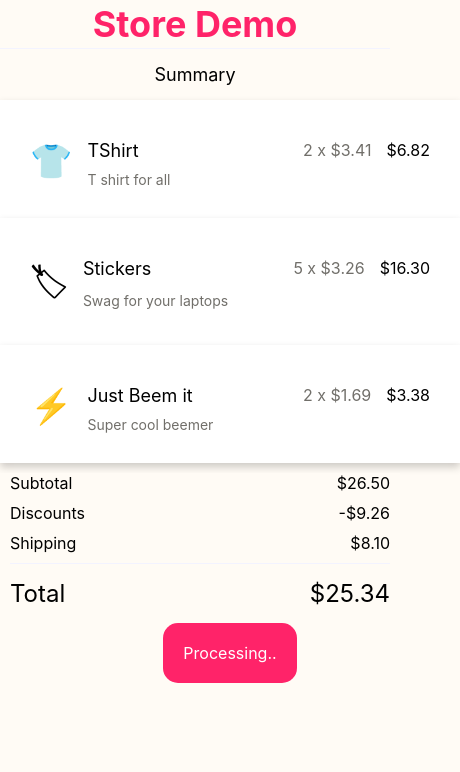
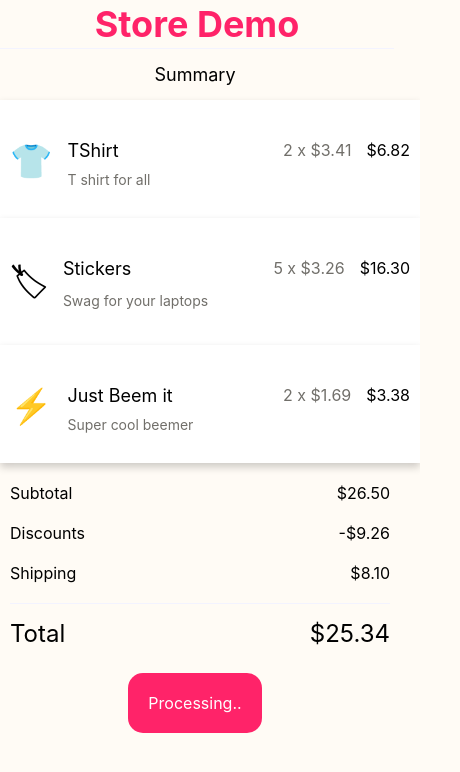
Before and after one commit to beem-it/beemit-merchant-demo, a website: page public/index.html in a window 390 px wide. Both pictures are taken after a click on the button "Pay With BeemIt". Shown: the whole page, 460 px wide, since content can reach past the window. Drawn offline with Linux system fonts and the light colour scheme; no server answers.

Commit message:
feat: pay order through mobile site (#3)

```diff
--- a/public/index.html
+++ b/public/index.html
@@ -1,5 +1,6 @@
 <html>
   <head>
+    <meta name="viewport" content="width=device-width, initial-scale=1" />
     <div class="header">
       <h1>Store Demo</h1>
     </div>
@@ -31,6 +32,11 @@
         <div id="pay-container" class="pay-container">
           <button class="action-button" id="pay-button">Pay With BeemIt</button>
         </div>
+        <div id="pay-deeplink-container" class="pay-deeplink-container hidden">
+          <button class="action-button" id="pay-deeplink-button">
+            Open Beem It to pay
+          </button>
+        </div>
         <div id="qr-code" class="qr-code-container hidden">
           <div id="qr" class="qrimage"></div>
           <div class="message">
--- a/public/javascript/payment.js
+++ b/public/javascript/payment.js
@@ -2,11 +2,14 @@
   const payContainer = document.getElementById('pay-container');
   const payButton = document.getElementById('pay-button');
   const qrContainer = document.getElementById('qr-code');
-  const qr = document.getElementById('qr');
   const success = document.getElementById('success');
-  const failure = document.getElementById('failure');
+  const error = document.getElementById('error');
   const cart = document.getElementById('cart');
   const tryAgainButton = document.getElementById('try-again');
+  const payDeeplinkButton = document.getElementById('pay-deeplink-button');
+  const payDeeplinkContainer = document.getElementById(
+    'pay-deeplink-container'
+  );
 
   let orderId = null;
 
@@ -32,11 +35,20 @@
       payContainer.classList.add('hidden');
       qrContainer.classList.remove('hidden');
 
-      new QRCode('qr', {
-        text: order.app_url,
-        width: 100,
-        height: 100,
-      });
+      if (getComputedStyle(qrContainer, null).display !== 'none') {
+        // Show QR code on desktop for user to scan the code and pay.
+        new QRCode('qr', {
+          text: order.app_url,
+          width: 100,
+          height: 100,
+        });
+      } else {
+        payDeeplinkContainer.classList.remove('hidden');
+        // Show deeplink button on the phone to redirect to app
+        payDeeplinkButton.onclick = () => {
+          window.open(order.app_url, '_blank');
+        };
+      }
 
       pollPaymentStatus(orderId);
     } catch (error) {
--- a/public/stylesheets/cart.css
+++ b/public/stylesheets/cart.css
@@ -7,9 +7,11 @@
 
 .header {
   padding: 2px;
-  text-align: center;
   color: #ff2369;
   font-size: 18px;
+  width: 100%;
+  margin: 0 auto;
+  text-align: center;
   border-bottom: 1px solid #f3f3ff;
 }
 
@@ -17,6 +19,12 @@
   font-size: 18px;
   text-align: center;
   padding: 15px;
+}
+
+#order-items {
+  display: flex;
+  flex-direction: column;
+  margin: auto;
 }
 
 #order-items p {
@@ -82,7 +90,7 @@
   background-color: white;
   font-size: 16px;
 }
-
+.pay-deeplink-container,
 .pay-container {
   display: flex;
   width: 460px;
@@ -104,6 +112,8 @@
 }
 
 .pay-summary {
+  display: flex;
+  flex-direction: column;
   width: 400px;
   margin: 10px auto;
 }
@@ -168,3 +178,23 @@
 #paymentStatus .status.hidden {
   display: none;
 }
+
+@media only screen and (max-width: 500px) {
+  .order-item {
+    padding: 30px 10px 30px 10px;
+  }
+
+  .order-items {
+    width: 100vw;
+  }
+
+  .pay-deeplink-container,
+  .pay-container {
+    width: 100vw;
+    padding: 0;
+  }
+
+  .qr-code-container {
+    display: none;
+  }
+}
```
